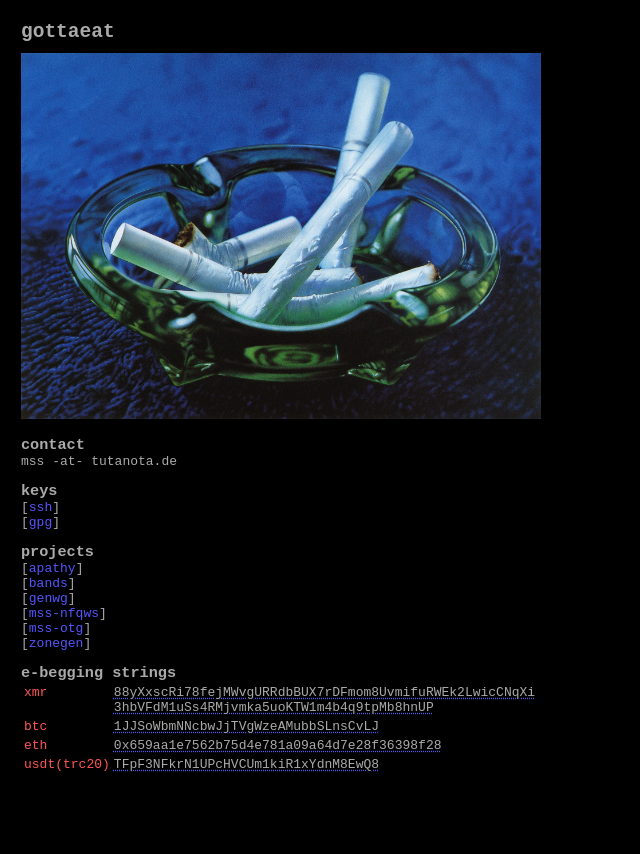
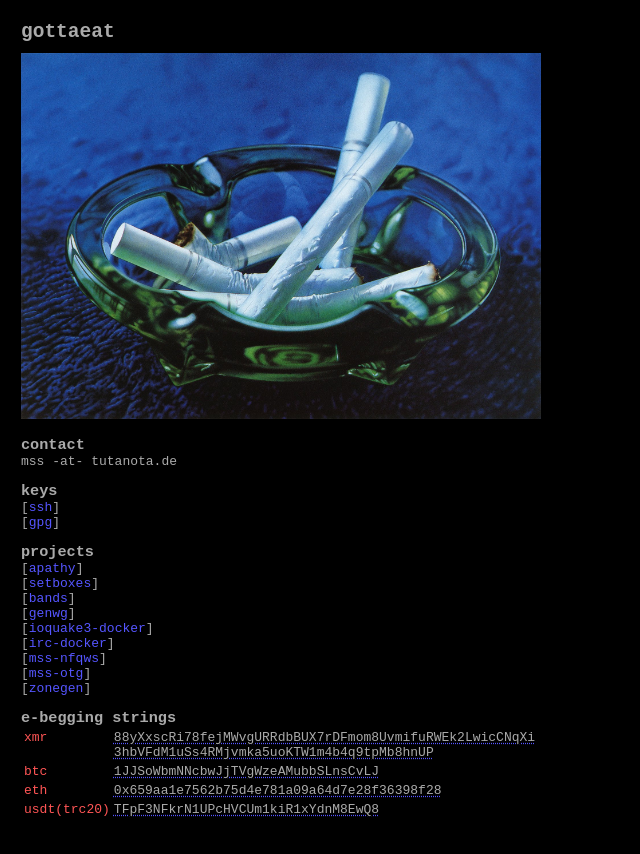
Before and after one commit to gottaeat/gottaeat.github.io, a plain HTML site: page index.html in a window 1280 px wide. Shown: the whole page, without its empty margins (0-640 px from the left). Before the commit the page ends 809 px from the top, so only its background shows below. Drawn offline with Linux system fonts and the light colour scheme.

Commit message:
upd: (/) index.html; update projects.

```diff
--- a/index.html
+++ b/index.html
@@ -32,13 +32,17 @@
       <h3>projects</h3>
       <ul>
         <li>[<a href="https://github.com/gottaeat/apathy">apathy</a>]</li>
+        <li>[<a href="https://github.com/gottaeat/setboxes">setboxes</a>]</li>
         <li>[<a href="https://github.com/gottaeat/bands">bands</a>]</li>
         <li>[<a href="https://github.com/gottaeat/genwg">genwg</a>]</li>
+        <li>[<a href="https://github.com/gottaeat/ioquake3-docker">ioquake3-docker</a>]</li>
+        <li>[<a href="https://github.com/gottaeat/irc-docker">irc-docker</a>]</li>
         <li>[<a href="https://github.com/gottaeat/mss-nfqws">mss-nfqws</a>]</li>
         <li>[<a href="https://github.com/gottaeat/mss-otg">mss-otg</a>]</li>
         <li>[<a href="https://github.com/gottaeat/zonegen">zonegen</a>]</li>
       </ul>
     </div>
+
 
     <div class="box">
       <h3>e-begging strings</h3>
```
